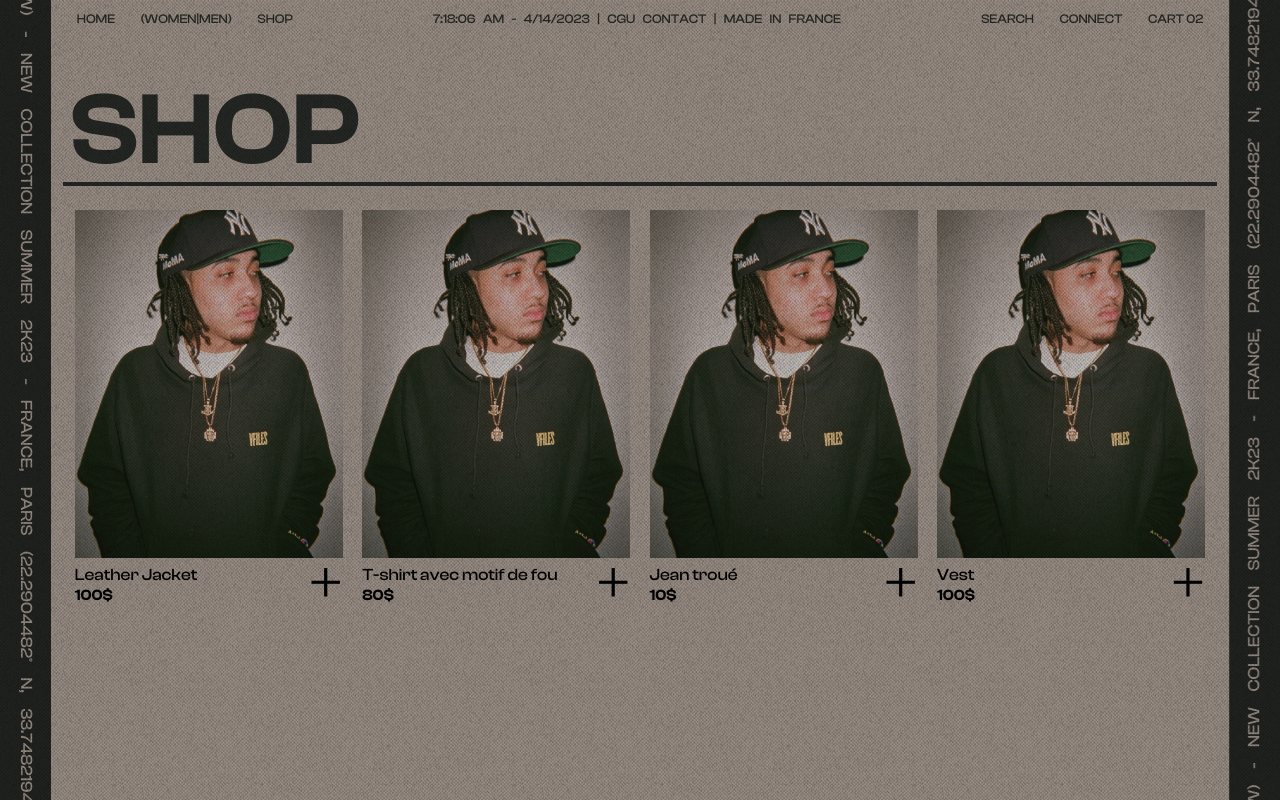
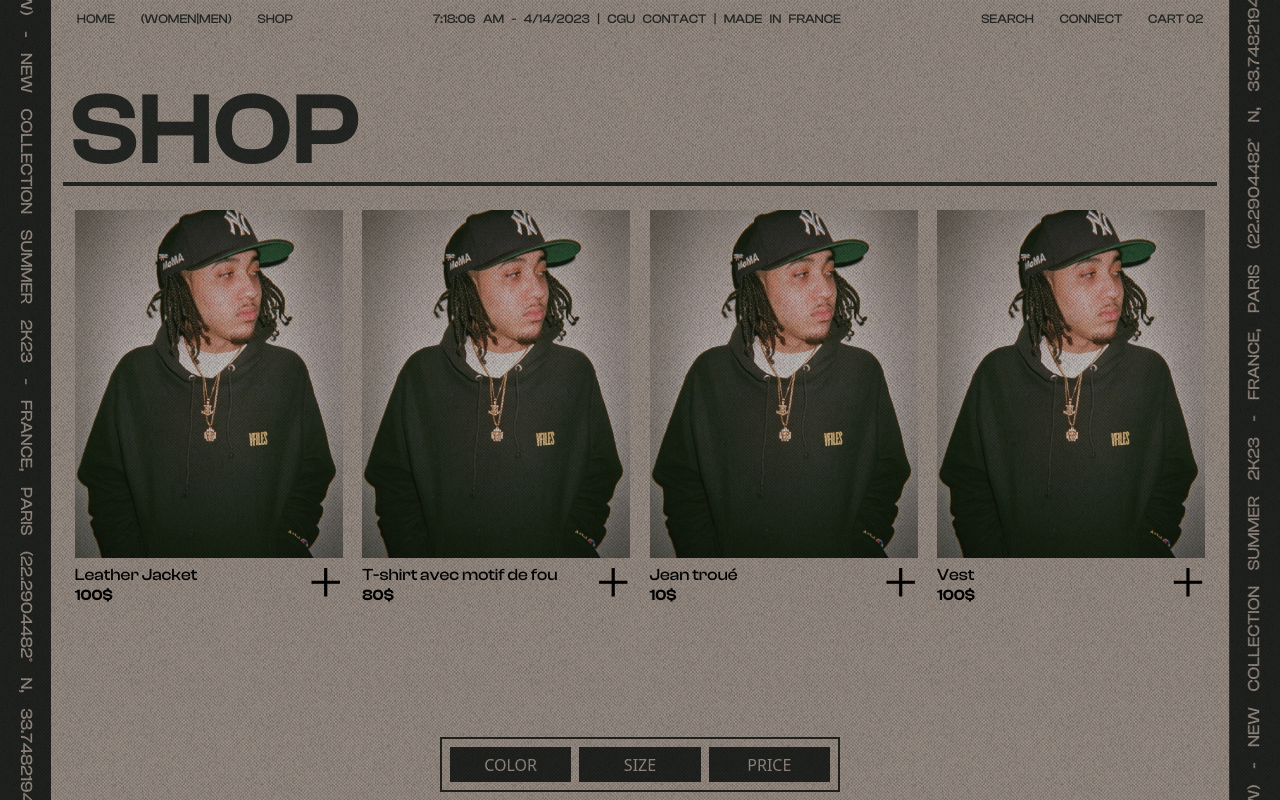
Before and after one commit to Mind-thatsall/front-end-sapes, a React (Vite) app: page /shop in a window 1280 px wide. Built offline with nearby package versions, Linux system fonts and the light colour scheme; data requests are answered from the project's data file; a web font is replaced by a local one.

Commit message:
Added: Filters skeleton on shop page

```diff
--- a/src/utils/animations.js
+++ b/src/utils/animations.js
@@ -112,3 +112,42 @@
     duration: 0.25,
   });
 }
+
+
+export function toggleFilters(filters, filtersOpened) {
+  if (filtersOpened) {
+    gsap.fromTo(
+      filters,
+      {
+        y: 0,
+        opacity: 1,
+        pointerEvents: "auto",
+      },
+      {
+        y: 15,
+        opacity: 0,
+        pointerEvents: "none",
+        duration: 0.25,
+      }
+    );
+
+
+  } else {
+    gsap.fromTo(
+      filters,
+      {
+        y: 15,
+        opacity: 0,
+        pointerEvents: "none",
+      },
+      {
+        y: 0,
+        opacity: 1,
+        pointerEvents: "auto",
+        duration: 0.25,
+      }
+    );
+
+
+  }
+}
--- a/src/views/Shop.jsx
+++ b/src/views/Shop.jsx
@@ -1,15 +1,16 @@
-import React from "react";
-import { useRef } from "react";
-import { useEffect } from "react";
+import React, { useRef, useEffect, useState } from "react";
 import Card from "@/components/Card";
 import { useLocation } from "react-router-dom";
 import { maxSize } from "@/utils/functions";
-import { articlesApiEndPoint, getArticles } from "../services/articlesApi";
+import { articlesApiEndPoint, getArticles } from "@/services/articlesApi";
 import useSWR from "swr";
+import { toggleFilters } from "@/utils/animations";
 
 const Shop = (props) => {
   const scrollBoxRef = useRef(null);
+  const filtersRef = useRef(null);
   const location = useLocation();
+  const [isOpenFilters, setIsOpenFilters] = useState(false);
   const categorieName =
     location.pathname !== "/shop"
       ? location.pathname.split("/")[3].toUpperCase()
@@ -41,6 +42,7 @@
         {categorieName}
       </h2>
       <span className="w-[98%] block h-1 bg-[#796B66] mix-blend-difference"></span>
+
       <div
         ref={scrollBoxRef}
         className="hide-scroll grid grid-cols-2 md:grid-cols-3 lg:grid-cols-4 gap-[3vw] md:gap-[1.5vw] overflow-auto py-[3vh] w-[96%] mx-auto"
@@ -56,6 +58,21 @@
             />
           ))}
       </div>
+        <div ref={filtersRef} className="fixed bottom-[8vh] opacity-0 w-[400px] h-[200px] bg-[#9F948B] border-2 border-[#222421]"></div>
+        <div className="fixed bottom-[1vh] w-[400px] flex gap-2 p-2 bg-[#9F948B] h-[55px] border-2 border-[#222421]">
+          <button onClick={() => {
+            toggleFilters(filtersRef.current, isOpenFilters);
+            setIsOpenFilters(!isOpenFilters);
+          }} className="flex items-center justify-center w-full h-full bg-[#222421] text-[#9F948B] hover:bg-[#30322e] transition-colors active:bg-[#383a36]">
+            COLOR
+          </button>
+          <button className="flex items-center justify-center w-full h-full bg-[#222421] text-[#9F948B] hover:bg-[#30322e] transition-colors active:bg-[#383a36]">
+            SIZE
+          </button>
+          <button className="flex items-center justify-center w-full h-full bg-[#222421] text-[#9F948B]">
+            PRICE
+          </button>
+      </div>
     </div>
   );
 };
```
Also changed, not shown: 1 other file (tests, documents, lock files or other folders).
